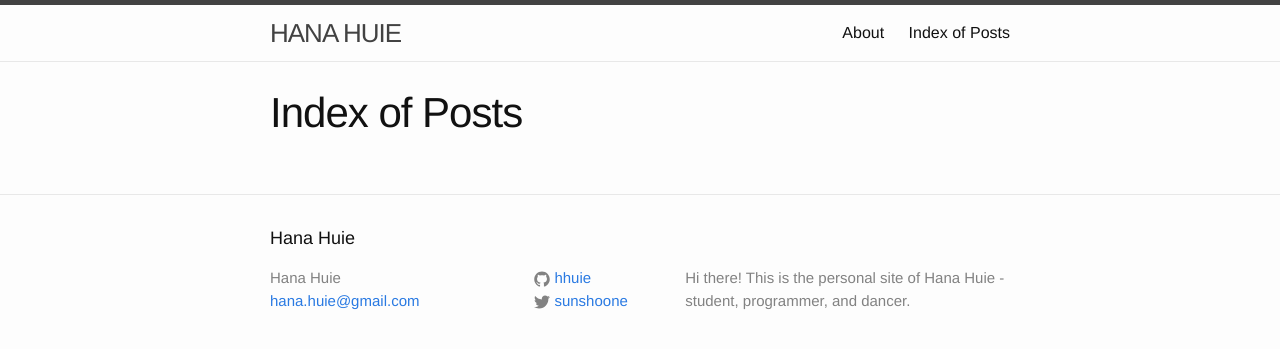
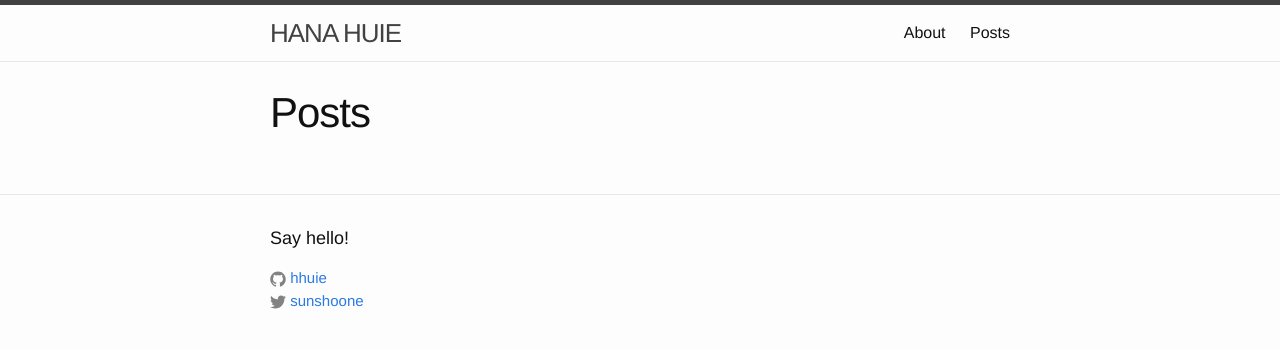
Before and after one commit to hhuie/Blog, a Jekyll site: the page built from posts.md, in a window 1280 px wide. Shown: the top 349 px of the page. Built offline with Jekyll 4.4.1, drawn with Linux system fonts in a browser that asks for light colours.

Commit message:
updated things
-changed index of posts to posts
-changed footer to get rid of description, name and email
-changed layout of posts page
-other stuff too probably

```diff
--- a/_config.yml
+++ b/_config.yml
@@ -1,8 +1,7 @@
 # Site settings
 title: Hana Huie
-email: hana.huie@gmail.com
+email:
 description: > # this means to ignore newlines until "baseurl:"
-  Hi there! This is the personal site of Hana Huie - student, programmer, and dancer.
 baseurl: "/blog" # the subpath of your site, e.g. /blog/
 url: "http://hhuie.github.io" # the base hostname & protocol for your site
 twitter_username: sunshoone
--- a/_includes/footer.html
+++ b/_includes/footer.html
@@ -2,15 +2,15 @@
 
   <div class="wrapper">
 
-    <h2 class="footer-heading">{{ site.title }}</h2>
+    <h2 class="footer-heading">Say hello!</h2>
 
     <div class="footer-col-wrapper">
-      <div class="footer-col  footer-col-1">
+      <!--<div class="footer-col  footer-col-1">
         <ul class="contact-list">
           <li>{{ site.title }}</li>
           <li><a href="mailto:{{ site.email }}">{{ site.email }}</a></li>
         </ul>
-      </div>
+      </div>-->
 
       <div class="footer-col  footer-col-2">
         <ul class="social-media-list">
@@ -46,7 +46,7 @@
       </div>
 
       <div class="footer-col  footer-col-3">
-        <p class="text">{{ site.description }}</p>
+        <!--<p class="text">Say hello!</p>-->
       </div>
     </div>
 
--- a/indexofposts.md
+++ b/posts.md
@@ -1,14 +1,14 @@
 ---
 layout: page
-title: Index of Posts
-permalink: /indexofposts/
+title: Posts
+permalink: /posts/
 ---
 
 <div class="listofposts">
 <p>
 {% for category in site.categories %}
   <div name="{{ category | first }}" class="{{ category | first }}">
-  <h3>Category: {{ category | first }}</h3>
+  <h3>{{ category | first }}</h3>
     <ol>
     {% for posts in category %}
       {% for post in posts %}
```
Also changed, not shown: 9 other files.
